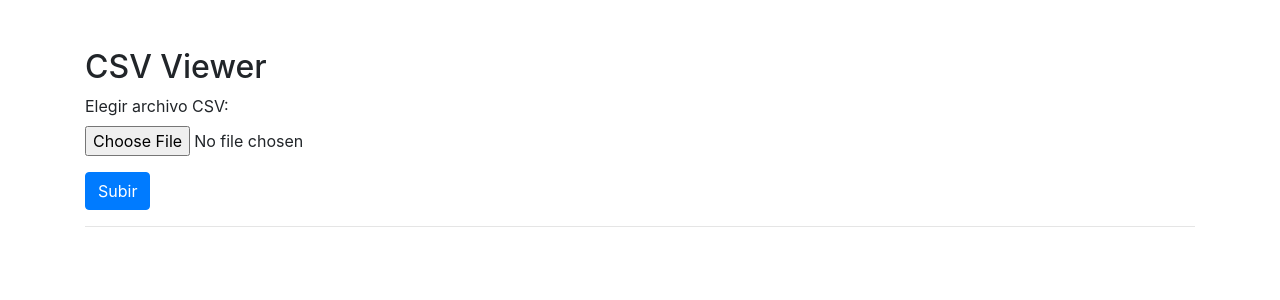
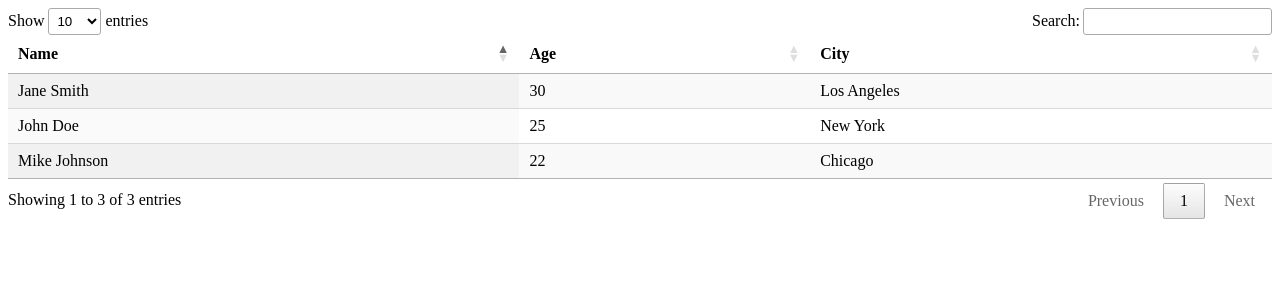
Before and after one commit to bi0punk/flask-csv-viewer, a Flask app: page / in a window 1280 px wide. Shown: the top 300 px of the page. Run offline with Flask 3, Linux system fonts and the light colour scheme; some libraries are stand-ins or nearby versions.

Commit message:
re order

```diff
--- a/templates/index.html
+++ b/templates/index.html
@@ -1,43 +1,43 @@
 <!DOCTYPE html>
 <html>
 <head>
-    <title>CSV Viewer</title>
-    <link rel="stylesheet" href="https://cdn.datatables.net/1.11.5/css/jquery.dataTables.min.css">
-    <link rel="stylesheet" href="https://cdn.datatables.net/1.11.5/css/dataTables.bootstrap4.min.css">
-    <link rel="stylesheet" href="https://stackpath.bootstrapcdn.com/bootstrap/4.5.2/css/bootstrap.min.css">
+    <link rel="stylesheet" type="text/css" href="https://cdn.datatables.net/1.10.25/css/jquery.dataTables.min.css">
 </head>
 <body>
-    <div class="container mt-5">
-        <h2>CSV Viewer</h2>
-        <form method="POST" enctype="multipart/form-data">
-            <div class="form-group">
-                <label for="csv_file">Elegir archivo CSV:</label>
-                <input type="file" class="form-control-file" id="csv_file" name="csv_file">
-            </div>
-            <button type="submit" class="btn btn-primary">Subir</button>
-        </form>
-        <hr>
-        {% if data %}
-            <table id="dataTable" class="table table-striped table-bordered">
-                {{ data | safe }}
-            </table>
-        {% endif %}
-    </div>
-    <p id="selectedFileName"></p>
+    <table id="dynamicTable" class="display">
+        <thead>
+            <tr>
+                <th>Name</th>
+                <th>Age</th>
+                <th>City</th>
+            </tr>
+        </thead>
+        <tbody>
+            <tr>
+                <td>John Doe</td>
+                <td>25</td>
+                <td>New York</td>
+            </tr>
+            <tr>
+                <td>Jane Smith</td>
+                <td>30</td>
+                <td>Los Angeles</td>
+            </tr>
+            <tr>
+                <td>Mike Johnson</td>
+                <td>22</td>
+                <td>Chicago</td>
+            </tr>
+            <!-- Agrega más filas según sea necesario -->
+        </tbody>
+    </table>
 
-    <script src="https://code.jquery.com/jquery-3.5.1.slim.min.js"></script>
-    <script src="https://cdn.datatables.net/1.11.5/js/jquery.dataTables.min.js"></script>
-    <script src="https://cdn.datatables.net/1.11.5/js/dataTables.bootstrap4.min.js"></script>
+    <script src="https://code.jquery.com/jquery-3.6.0.min.js"></script>
+    <script src="https://cdn.datatables.net/1.10.25/js/jquery.dataTables.min.js"></script>
     <script>
         $(document).ready(function() {
-            $('#dataTable').DataTable();
+            $('#dynamicTable').DataTable();
         });
-
-        function updateFileName(input) {
-            const selectedFile = input.files[0];
-            const selectedFileNameElement = document.getElementById("selectedFileName");
-            selectedFileNameElement.textContent = selectedFile.name;
-        }
     </script>
 </body>
 </html>
```
